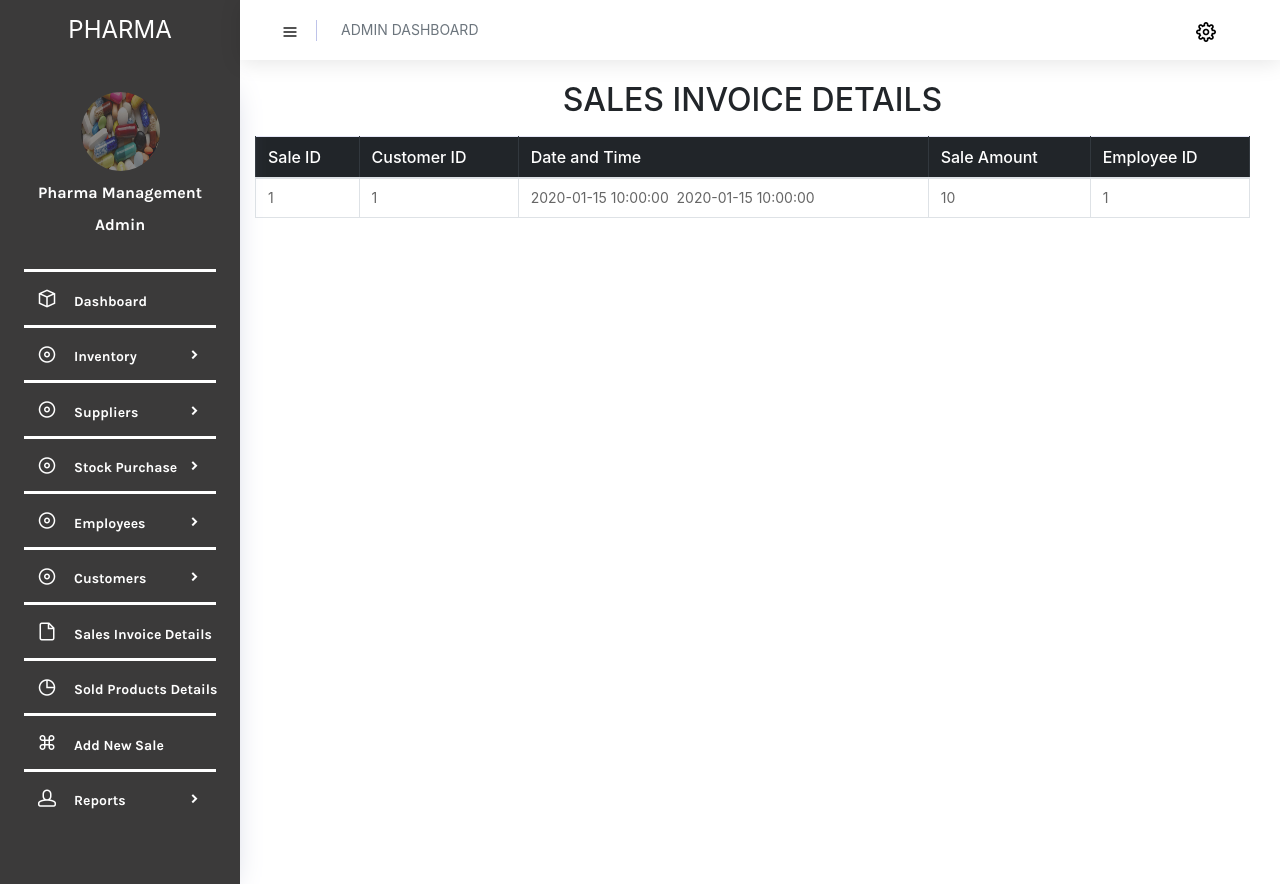
After one commit to Vyshnavc7/pharma-management, a PHP site: page /sales-view.php in a window 1280 px wide. The commit adds this page. Run offline with PHP 8.4, Linux system fonts and the light colour scheme; tables that the repository leaves empty or names only in its code hold one stand-in row (values such as "Sample post"); some libraries are stand-ins or nearby versions.

Commit message:
seles report view done

```diff
--- a/admin/template/index.php
+++ b/admin/template/index.php
@@ -154,7 +154,7 @@
             </div>
           </li>
           <li class="nav-item">
-            <a style="border-top: solid;" class="nav-link" href="pages/forms/basic_elements.html">
+            <a style="border-top: solid;" class="nav-link" href="sales-view.php">
               <i class="icon-file menu-icon"></i>
               <span class="menu-title">Sales Invoice Details</span>
             </a>
--- /dev/null
+++ b/admin/template/sales-view.php
@@ -0,0 +1,299 @@
+<!DOCTYPE html>
+<html lang="en">
+
+<head>
+	<!-- Required meta tags -->
+	<meta charset="utf-8">
+	<meta name="viewport" content="width=device-width, initial-scale=1, shrink-to-fit=no">
+	<title>Pharma Admin</title>
+	<!-- base:css -->
+	<link rel="stylesheet" href="vendors/mdi/css/materialdesignicons.min.css">
+	<link rel="stylesheet" href="vendors/feather/feather.css">
+	<link rel="stylesheet" href="vendors/base/vendor.bundle.base.css">
+	<!-- endinject -->
+	<!-- plugin css for this page -->
+	<link rel="stylesheet" href="vendors/flag-icon-css/css/flag-icon.min.css" />
+	<link rel="stylesheet" href="vendors/font-awesome/css/font-awesome.min.css">
+	<link rel="stylesheet" href="vendors/jquery-bar-rating/fontawesome-stars-o.css">
+	<link rel="stylesheet" href="vendors/jquery-bar-rating/fontawesome-stars.css">
+	<!-- End plugin css for this page -->
+	<!-- inject:css -->
+	<link rel="stylesheet" href="css/style.css">
+	<!-- endinject -->
+	<link rel="shortcut icon" href="images/favicon.png" />
+	<link rel="stylesheet" href="https://cdn.jsdelivr.net/npm/bootstrap@4.0.0/dist/css/bootstrap.min.css" integrity="sha384-Gn5384xqQ1aoWXA+058RXPxPg6fy4IWvTNh0E263XmFcJlSAwiGgFAW/dAiS6JXm" crossorigin="anonymous">
+
+	<title>
+		New Sales
+	</title>
+</head>
+
+<body>
+	<div class="container-scroller">
+		<!-- partial:partials/_navbar.html -->
+		<nav class="navbar col-lg-12 col-12 p-0 fixed-top d-flex flex-row">
+			<div style="background-color: #3b3a3a;" class="text-center navbar-brand-wrapper d-flex align-items-center justify-content-center">
+				<a style="color:  white;" class="navbar-brand brand-logo" href="#">PHARMA</a>
+				<a class="navbar-brand brand-logo-mini" href="#"><img src="images/logo-mini.svg" alt="logo" /></a>
+			</div>
+			<div class="navbar-menu-wrapper d-flex align-items-center justify-content-end">
+				<button class="navbar-toggler navbar-toggler align-self-center" type="button" data-toggle="minimize">
+					<span class="icon-menu"></span>
+				</button>
+				<strong>
+					<p class="mb-0 font-weight-normal float-left dropdown-header"> ADMIN DASHBOARD</p>
+				</strong>
+
+
+				<ul class="navbar-nav navbar-nav-right">
+
+
+					<li class="nav-item dropdown d-flex mr-4 ">
+						<a class="nav-link count-indicator dropdown-toggle d-flex align-items-center justify-content-center" id="notificationDropdown" href="#" data-toggle="dropdown">
+							<i class="icon-cog"></i>
+
+						</a>
+						<div class="dropdown-menu dropdown-menu-right navbar-dropdown preview-list" aria-labelledby="notificationDropdown">
+							<p class="mb-0 font-weight-normal float-left dropdown-header">Settings</p>
+							<a class="dropdown-item preview-item">
+								<i class="icon-head"></i> Profile
+							</a>
+							<a href="logout.php" class="dropdown-item preview-item">
+								<i class="icon-inbox"></i> Logout
+							</a>
+						</div>
+					</li>
+
+				</ul>
+				<button class="navbar-toggler navbar-toggler-right d-lg-none align-self-center" type="button" data-toggle="offcanvas">
+					<span class="icon-menu"></span>
+				</button>
+			</div>
+		</nav>
+		<!-- partial -->
+		<div class="container-fluid page-body-wrapper">
+			<!-- partial:partials/_sidebar.html -->
+			<nav style="background-color: #3b3a3a;margin-left: -15px;" class="sidebar sidebar-offcanvas" id="sidebar">
+				<div class="user-profile">
+					<div class="user-image">
+						<img src="images/faces/pharm1.png">
+					</div>
+					<div class="user-name">
+						Pharma Management
+					</div>
+					<div class="user-designation">
+						Admin
+					</div>
+				</div>
+				<ul class="nav">
+					<li class="nav-item">
+						<a style="border-top: solid;" class="nav-link" href="index.php">
+							<i class="icon-box menu-icon"></i>
+							<span class="menu-title">Dashboard</span>
+						</a>
+					</li>
+
+					<li class="nav-item">
+						<a style="border-top: solid;" class="nav-link" data-toggle="collapse" href="#ui-basic" aria-expanded="false" aria-controls="ui-basic">
+							<i class="icon-disc menu-icon"></i>
+							<span class="menu-title">Inventory</span>
+							<i class="menu-arrow"></i>
+						</a>
+						<div class="collapse" id="ui-basic">
+							<ul class="nav flex-column sub-menu">
+								<li class="nav-item"> <a style="border-top: inset;" class="nav-link" href="inventory-add.php">Add New Medicine</a></li>
+								<li class="nav-item"> <a style="border-top: inset;" class="nav-link" href="inventory-view.php">Manage Inventory</a></li>
+							</ul>
+						</div>
+					</li>
+					<li class="nav-item">
+						<a style="border-top: solid;" class="nav-link" data-toggle="collapse" href="#ui-basic" aria-expanded="false" aria-controls="ui-basic">
+							<i class="icon-disc menu-icon"></i>
+							<span class="menu-title">Suppliers</span>
+							<i class="menu-arrow"></i>
+						</a>
+						<div class="collapse" id="ui-basic">
+							<ul class="nav flex-column sub-menu">
+								<li class="nav-item"> <a style="border-top: inset;" class="nav-link" href="supplier-add.php">Add New Supplier</a></li>
+								<li class="nav-item"> <a style="border-top: inset;" class="nav-link" href="supplier-view.php">Manage Suppliers</a></li>
+							</ul>
+						</div>
+					</li>
+					<li class="nav-item">
+						<a style="border-top: solid;" class="nav-link" data-toggle="collapse" href="#ui-basic" aria-expanded="false" aria-controls="ui-basic">
+							<i class="icon-disc menu-icon"></i>
+							<span class="menu-title">Stock Purchase</span>
+							<i class="menu-arrow"></i>
+						</a>
+						<div class="collapse" id="ui-basic">
+							<ul class="nav flex-column sub-menu">
+								<li class="nav-item"> <a style="border-top: inset;" class="nav-link" href="pages/ui-features/buttons.html">Add New Purchase</a></li>
+								<li class="nav-item"> <a style="border-top: inset;" class="nav-link" href="pages/ui-features/typography.html">Manage Purchase</a></li>
+							</ul>
+						</div>
+					</li>
+					<li class="nav-item">
+						<a style="border-top: solid;" class="nav-link" data-toggle="collapse" href="#ui-basic" aria-expanded="false" aria-controls="ui-basic">
+							<i class="icon-disc menu-icon"></i>
+							<span class="menu-title">Employees</span>
+							<i class="menu-arrow"></i>
+						</a>
+						<div class="collapse" id="ui-basic">
+							<ul class="nav flex-column sub-menu">
+								<li class="nav-item"> <a style="border-top: inset;" class="nav-link" href="pages/ui-features/buttons.html">Add New Employees</a></li>
+								<li class="nav-item"> <a style="border-top: inset;" class="nav-link" href="pages/ui-features/typography.html">Manage Employees</a></li>
+							</ul>
+						</div>
+					</li>
+					<li class="nav-item">
+						<a style="border-top: solid;" class="nav-link" data-toggle="collapse" href="#ui-basic" aria-expanded="false" aria-controls="ui-basic">
+							<i class="icon-disc menu-icon"></i>
+							<span class="menu-title">Customers</span>
+							<i class="menu-arrow"></i>
+						</a>
+						<div class="collapse" id="ui-basic">
+							<ul class="nav flex-column sub-menu">
+								<li class="nav-item"> <a style="border-top: inset;" class="nav-link" href="pages/ui-features/buttons.html">Add New Customers</a></li>
+								<li class="nav-item"> <a style="border-top: inset;" class="nav-link" href="pages/ui-features/typography.html">Manage Customers</a></li>
+							</ul>
+						</div>
+					</li>
+					<li class="nav-item">
+						<a style="border-top: solid;" class="nav-link" href="pages/forms/basic_elements.html">
+							<i class="icon-file menu-icon"></i>
+							<span class="menu-title">Sales Invoice Details</span>
+						</a>
+					</li>
+					<li class="nav-item">
+						<a style="border-top: solid;" class="nav-link" href="pages/charts/chartjs.html">
+							<i class="icon-pie-graph menu-icon"></i>
+							<span class="menu-title">Sold Products Details</span>
+						</a>
+					</li>
+					<li class="nav-item">
+						<a style="border-top: solid;" class="nav-link" href="pages/tables/basic-table.html">
+							<i class="icon-command menu-icon"></i>
+							<span class="menu-title">Add New Sale</span>
+						</a>
+					</li>
+
+					<li class="nav-item">
+						<a style="border-top: solid;" class="nav-link" data-toggle="collapse" href="#auth" aria-expanded="false" aria-controls="auth">
+							<i class="icon-head menu-icon"></i>
+							<span class="menu-title">Reports</span>
+							<i class="menu-arrow"></i>
+						</a>
+						<div class="collapse" id="auth">
+							<ul class="nav flex-column sub-menu">
+								<li class="nav-item"> <a style="border-top: inset;" class="nav-link" href="pages/samples/login.html">Medicine:Low stock </a></li>
+								<li class="nav-item"> <a style="border-top: inset;" class="nav-link" href="pages/samples/login-2.html"> Medicine Expiry </a></li>
+								<li class="nav-item"> <a style="border-top: inset;" class="nav-link" href="pages/samples/register.html"> Transaction Report </a></li>
+
+							</ul>
+						</div>
+
+					</li>
+				</ul>
+			</nav>
+			<!-- partial -->
+
+			<div class="container">
+				<div style="width: 100%;height: 60px;padding-top: 5px;" class="mt-3 text-center">
+					<h2> SALES INVOICE DETAILS</h2>
+				</div>
+
+				<table class="table table-bordered  table-hover">
+					<thead class="table-dark">
+						<tr>
+							<th>Sale ID</th>
+							<th>Customer ID</th>
+							<th>Date and Time </th>
+							<th>Sale Amount</th>
+							<th>Employee ID</th>
+						</tr>
+					</thead>
+					<?php
+					include "config.php";
+
+					$sql = "SELECT sale_id, c_id,s_date,s_time,total_amt,e_id FROM sales";
+					$result = $conn->query($sql);
+					if ($result->num_rows > 0) {
+
+						while ($row = $result->fetch_assoc()) {
+							echo "<tr>";
+							echo "<td>" . $row["sale_id"] . "</td>";
+							echo "<td>" . $row["c_id"] . "</td>";
+							echo "<td>" . $row["s_date"] . "&nbsp;&nbsp;" . $row["s_time"] . "</td>";
+							echo "<td>" . $row["total_amt"] . "</td>";
+							echo "<td>" . $row["e_id"] . "</td>";
+							echo "</tr>";
+						}
+						echo "</table>";
+					}
+					$conn->close();
+					?>
+				</table>
+
+
+
+
+			</div>
+
+
+		</div>
+
+	</div>
+
+
+
+
+
+
+
+
+	<div class="one row" style="margin-right:160px;">
+
+	</div>
+
+
+
+	<script src="https://code.jquery.com/jquery-3.2.1.slim.min.js" integrity="sha384-KJ3o2DKtIkvYIK3UENzmM7KCkRr/rE9/Qpg6aAZGJwFDMVNA/GpGFF93hXpG5KkN" crossorigin="anonymous"></script>
+	<script src="https://cdn.jsdelivr.net/npm/popper.js@1.12.9/dist/umd/popper.min.js" integrity="sha384-ApNbgh9B+Y1QKtv3Rn7W3mgPxhU9K/ScQsAP7hUibX39j7fakFPskvXusvfa0b4Q" crossorigin="anonymous"></script>
+	<script src="https://cdn.jsdelivr.net/npm/bootstrap@4.0.0/dist/js/bootstrap.min.js" integrity="sha384-JZR6Spejh4U02d8jOt6vLEHfe/JQGiRRSQQxSfFWpi1MquVdAyjUar5+76PVCmYl" crossorigin="anonymous"></script>
+</body>
+
+<script>
+	var dropdown = document.getElementsByClassName("dropdown-btn");
+	var i;
+
+	for (i = 0; i < dropdown.length; i++) {
+		dropdown[i].addEventListener("click", function() {
+			this.classList.toggle("active");
+			var dropdownContent = this.nextElementSibling;
+			if (dropdownContent.style.display === "block") {
+				dropdownContent.style.display = "none";
+			} else {
+				dropdownContent.style.display = "block";
+			}
+		});
+	}
+</script>
+<!-- base:js -->
+<script src="vendors/base/vendor.bundle.base.js"></script>
+<!-- endinject -->
+<!-- Plugin js for this page-->
+<!-- End plugin js for this page-->
+<!-- inject:js -->
+<script src="js/off-canvas.js"></script>
+<script src="js/hoverable-collapse.js"></script>
+<script src="js/template.js"></script>
+<!-- endinject -->
+<!-- plugin js for this page -->
+<script src="vendors/chart.js/Chart.min.js"></script>
+<script src="vendors/jquery-bar-rating/jquery.barrating.min.js"></script>
+<!-- End plugin js for this page -->
+<!-- Custom js for this page-->
+<script src="js/dashboard.js"></script>
+<!-- End custom js for this page-->
+
+</html>
```
